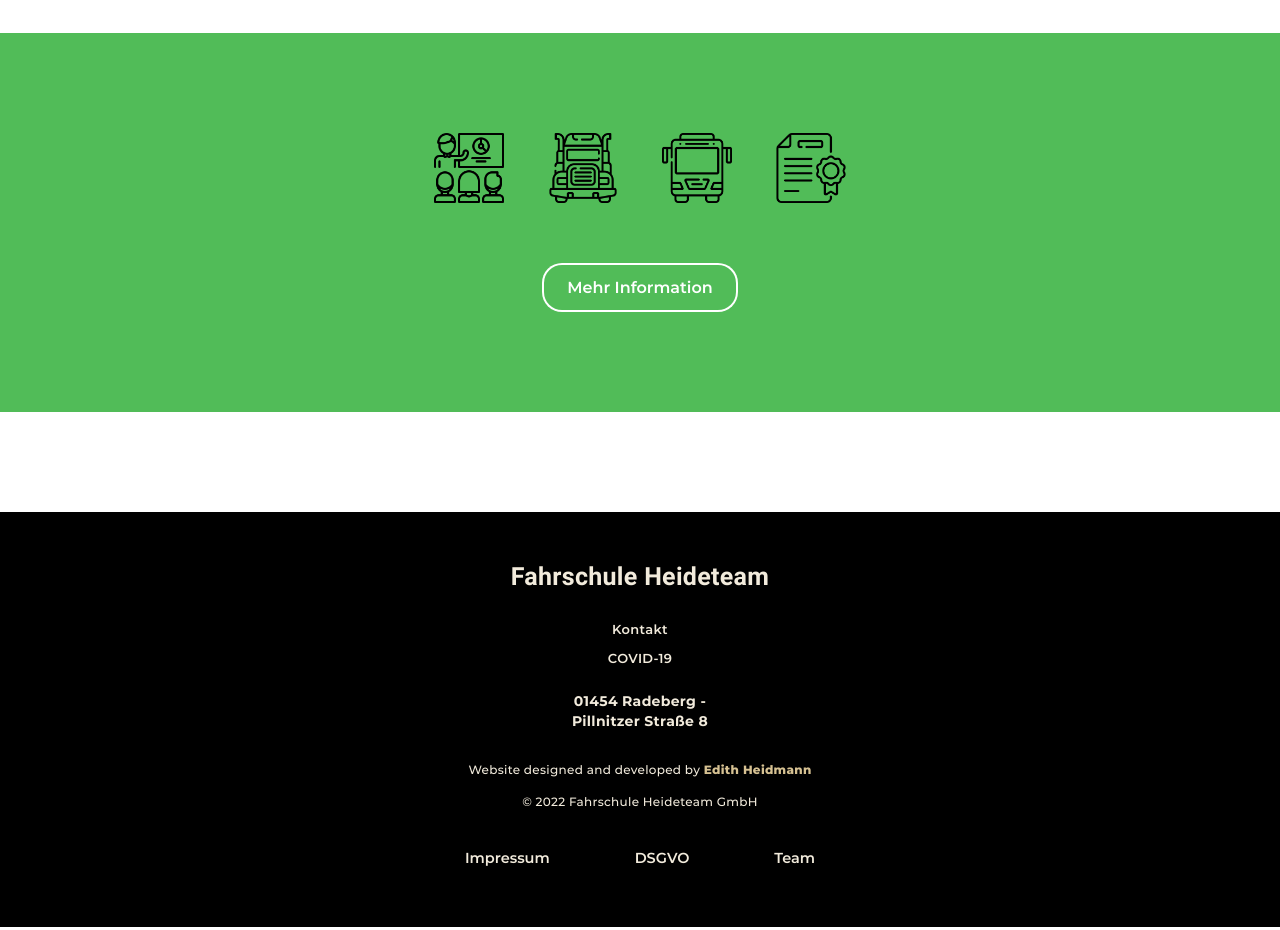
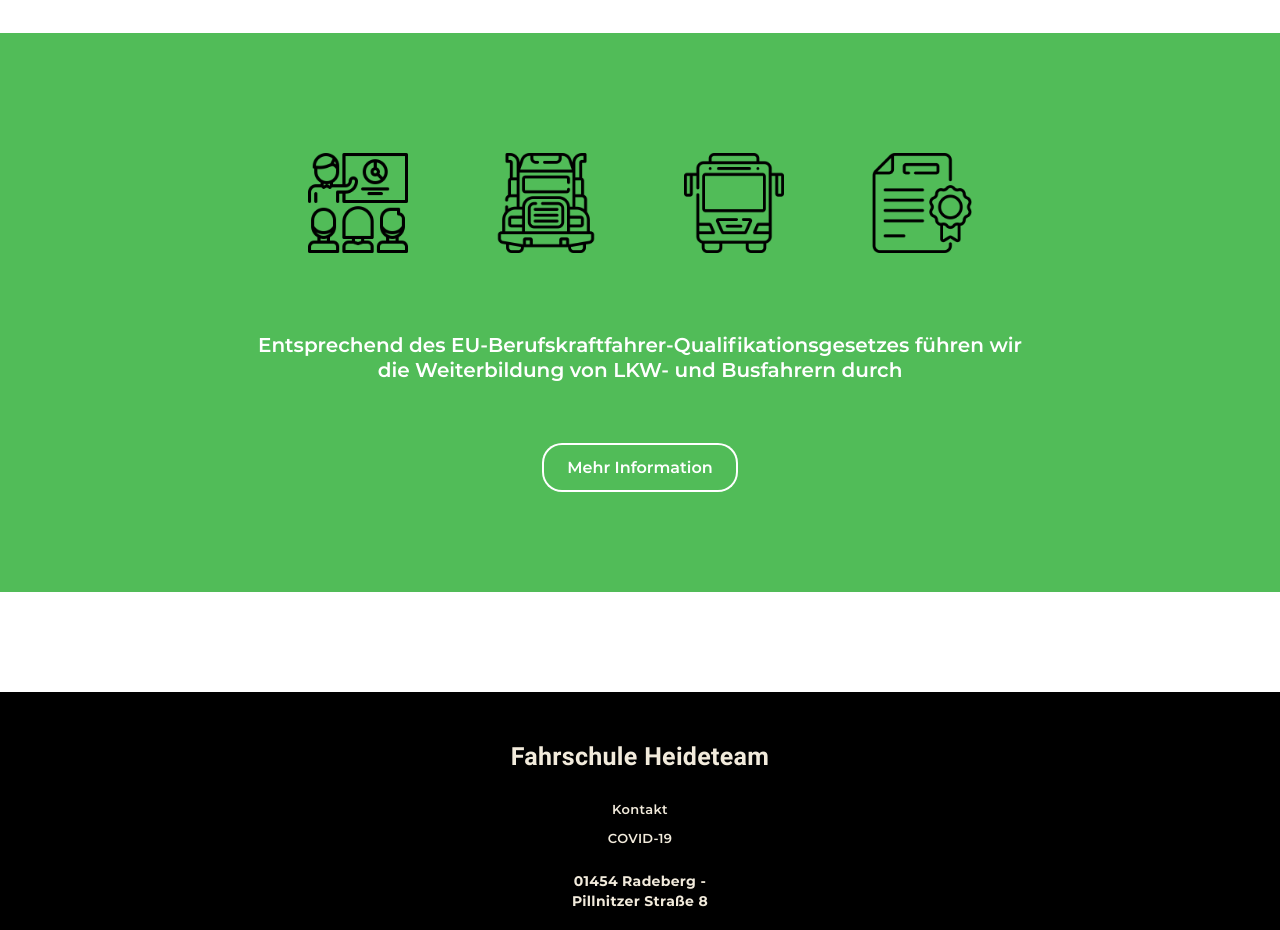
Before and after one commit to ediheid/fahrschule-heideteam, a React (Create React App) app: page / in a window 1280 px wide. Shown: the part 2440-3370 px from the top of the page. Built offline with nearby package versions, Linux system fonts and the light colour scheme.

Commit message:
Finished Berufs section - added link and AOS

```diff
--- a/src/Styling/_mixins.module.scss
+++ b/src/Styling/_mixins.module.scss
@@ -152,7 +152,6 @@
   background-color: transparent;
   color: $white;
   // border: 2px solid $white;
-
   box-shadow: 0px 0px 0px 2px $white inset;
 
   outline: none;
@@ -166,10 +165,7 @@
 
   cursor: pointer;
 
-  // box-shadow: rgba(223, 221, 221, 0.1) 0px 4px 12px;
-
   &:hover {
-    // background-color: $white;
     color: $logo-green;
 
     background-image: linear-gradient(
--- a/src/Views/Home/BerufsSection.js
+++ b/src/Views/Home/BerufsSection.js
@@ -1,14 +1,24 @@
-import React from "react";
+import React, { useEffect } from "react";
+import { Link } from "react-router-dom";
 
 import styles from "../Home/home.module.scss";
 
 import classroom from "../Home/Static/presentation.png";
-import truck from "../Home/Static/truck.png";
+
 import semi from "../Home/Static/semi.png";
 import certificate from "../Home/Static/certificate.png";
 import bus from "../Home/Static/bus.png";
 
+// AOS
+import Aos from "aos";
+import "aos/dist/aos.css";
+
 const BerufsSection = () => {
+  // AOS functionality
+  useEffect(() => {
+    Aos.init({ duration: 1000, once: false });
+  }, []);
+
   return (
     <section className={styles["berufs-section"]}>
       <h2
@@ -20,15 +30,12 @@ const BerufsSection = () => {
       </h2>
 
       <div className={styles["berufs-background-container"]}>
-        <div className={styles["berufs-icons-container"]}>
+        <div data-aos="fade-up" className={styles["berufs-icons-container"]}>
           <img
             src={classroom}
             alt="Teacher icons created by Nikita Golubev - Flaticon - https://www.flaticon.com/free-icons/teacher"
           ></img>
-          {/* <img
-            src={truck}
-            alt="Truck icons created by Freepik - Flaticon - https://www.flaticon.com/free-icons/truck"
-          ></img> */}
+
           <img
             src={semi}
             alt="Truck icons created by Freepik - Flaticon - https://www.flaticon.com/free-icons/truck"
@@ -44,7 +51,18 @@ const BerufsSection = () => {
           ></img>
         </div>
 
-        <button className={styles["berufs-button"]}>Mehr Information</button>
+        <p data-aos="fade-up" className={styles["berufs-text"]}>
+          Entsprechend des EU-Berufskraftfahrer-Qualifikationsgesetzes führen
+          wir die Weiterbildung von LKW- und Busfahrern durch
+        </p>
+
+        <Link
+          data-aos="fade-up"
+          to="/berufskraftfahrerqualifikation"
+          alt="Link to Berufskraftfahrerqualifikation page"
+        >
+          <button className={styles["berufs-button"]}>Mehr Information</button>
+        </Link>
       </div>
     </section>
   );
--- a/src/Views/Home/home.module.scss
+++ b/src/Views/Home/home.module.scss
@@ -239,11 +239,26 @@
   flex-wrap: wrap;
   justify-content: space-evenly;
   width: 80%;
-  max-width: 50rem;
+  max-width: 80rem;
 
   img {
-    width: 7rem;
+    width: 10rem;
+    padding: 2rem;
   }
+}
+
+.berufs-text {
+  font-family: $montserrat-semi-bold-font-family;
+  color: $white;
+  font-size: 2rem;
+  line-height: 2.5rem;
+
+  text-align: center;
+
+  width: 80%;
+  max-width: 80rem;
+
+  margin: 6rem 0 0 0;
 }
 
 .berufs-button {
@@ -255,9 +270,41 @@
 // ? ALL Media queries
 
 @include x-small {
+  .berufs-icons-container {
+    img {
+      width: 7rem;
+      padding: 2rem;
+    }
+  }
+
+  .berufs-text {
+    font-size: 1.6rem;
+
+    margin-top: 4rem;
+  }
+
+  .berufs-button {
+    margin-top: 5rem;
+  }
 }
 
 @include small {
+  .berufs-icons-container {
+    img {
+      width: 7rem;
+      padding: 2rem;
+    }
+  }
+
+  .berufs-text {
+    font-size: 1.6rem;
+
+    margin-top: 4rem;
+  }
+
+  .berufs-button {
+    margin-top: 5rem;
+  }
 }
 
 @include medium {
```
Also changed, not shown: src/Views/Home/Static/truck.png (deleted).
